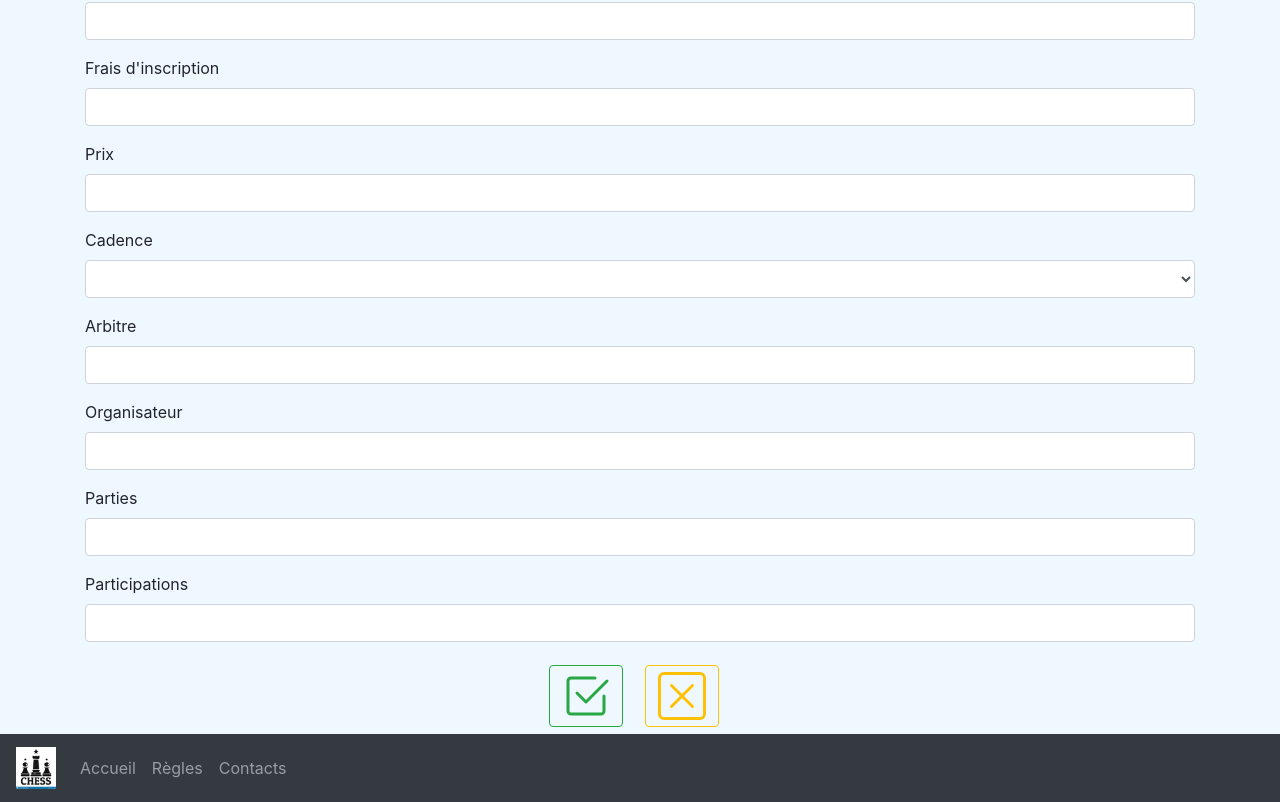
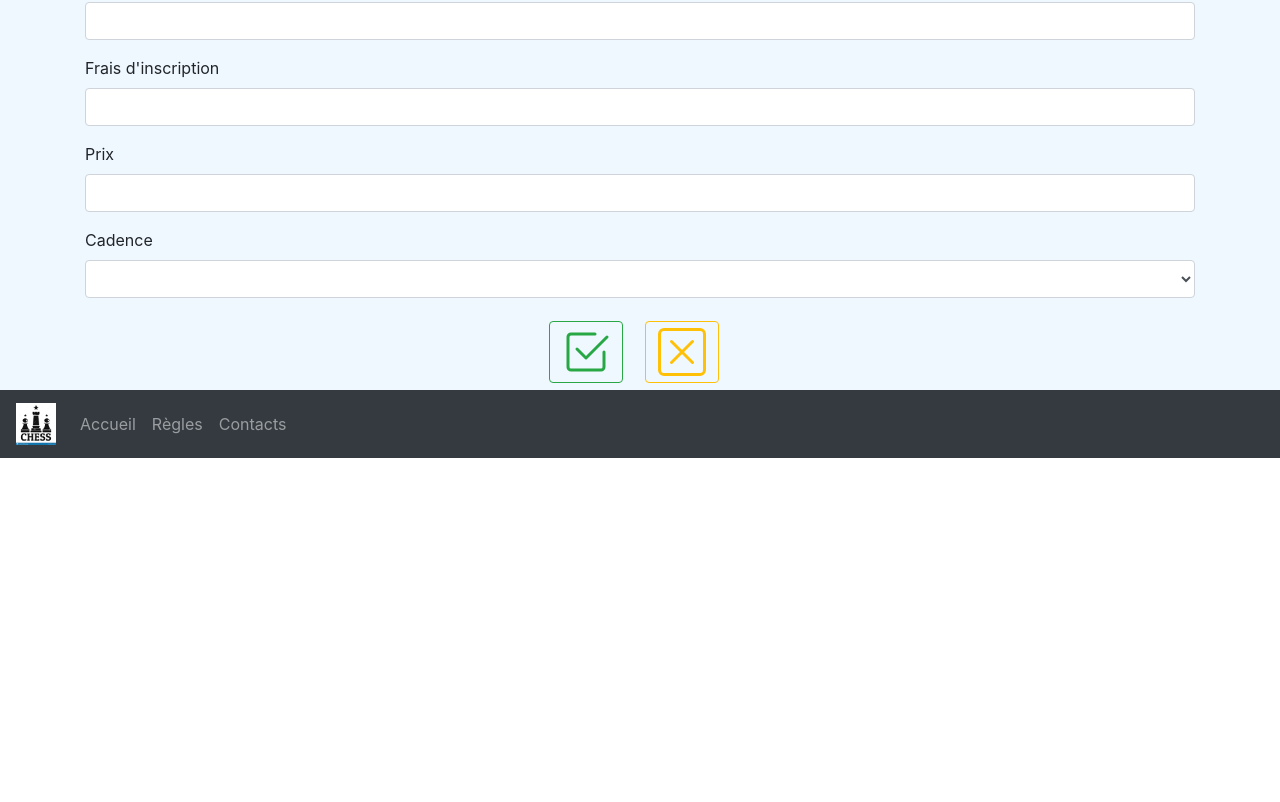
Before and after one commit to svenos7/echecs-angular, an Angular app: page /tournoi/edit in a window 1280 px wide. Shown: the part 964-1766 px from the top of the page. After the commit the page ends 1422 px from the top, so only its background shows below. Built offline with nearby package versions, Linux system fonts and the light colour scheme; sample sign-in values are in the browser's storage.

Commit message:
colonnes a masquer

```diff
--- a/src/app/tournoi/edit-tournoi/edit-tournoi.component.html
+++ b/src/app/tournoi/edit-tournoi/edit-tournoi.component.html
@@ -35,7 +35,7 @@
         <option *ngFor="let c of cadenceOptions" [value]="c" [label]="cadence[c]">{{[c]}}</option>
       </select>
     </div>
-    <div class="form-group">
+    <!--    <div class="form-group">
          <label>Arbitre</label>
          <input class="form-control" [(ngModel)]="tournoi.arbitre">
        </div>
@@ -50,7 +50,7 @@
        <div class="form-group">
          <label>Participations</label>
          <input class="form-control" [(ngModel)]="tournoi.participations">
-    </div>
+       </div> -->
     <div class="text-center">
       <button class="btn btn-outline-success" (click)="save()">
         <svg class="bi bi-check2-square" width="3em" height="3em" viewBox="0 0 16 16" fill="currentColor"
--- a/src/app/tournoi/tournoi/tournoi.component.html
+++ b/src/app/tournoi/tournoi/tournoi.component.html
@@ -24,9 +24,9 @@
       <th>Prix</th>
       <th>Cadence</th>
       <th>Arbitre</th>
-      <th>Organisateur</th>
+      <!--      <th>Organisateur</th>
         <th>Parties</th>
-      <th>Participations</th>
+            <th>Participations</th> -->
       <ng-container *ngIf="role=='ROLE_ADMIN'||role=='ROLE_MODO';else nonModo">
         <th></th>
         <th></th>
@@ -49,14 +49,14 @@
       <ng-template #quelqueChose>
         <td></td>
       </ng-template>
-      <ng-container *ngIf="t.organisateur;else quelqueChose">
+      <!--      <ng-container *ngIf="t.organisateur;else quelqueChose">
         <td class="align-middle">{{t.organisateur.nom}}</td>
       </ng-container>
       <ng-template #quelqueChose>
         <td></td>
       </ng-template>
       <td class="align-middle">{{t.parties}}</td>
-      <td class="align-middle">{{t.participations}}</td>
+            <td class="align-middle">{{t.participations}}</td> -->
             <ng-container *ngIf="role=='ROLE_ADMIN'||role=='ROLE_MODO';else nonModo">
               <td class="align-middle">
                 <a class="btn btn-outline-info" [routerLink]="['/tournoi/edit']" routerLinkActive="active"
```
Lines whose indentation alone changed are shown as unchanged.
